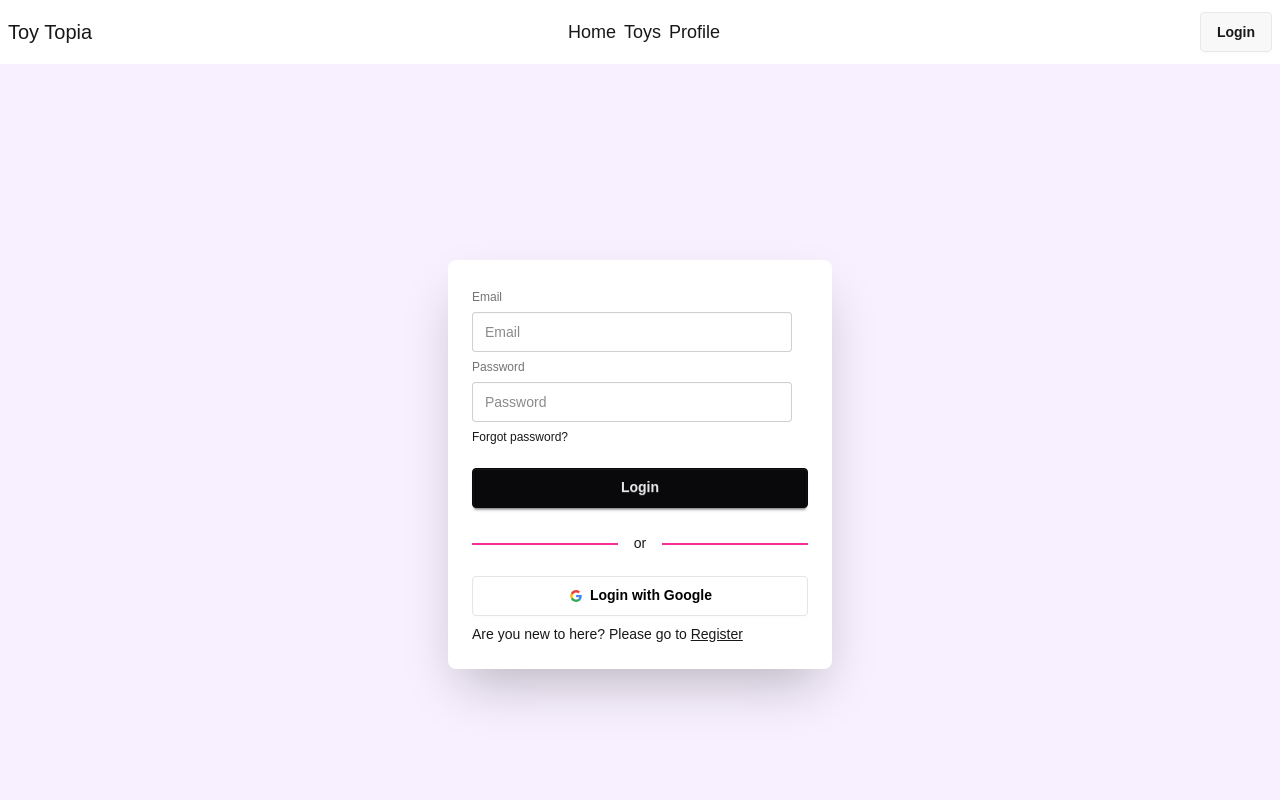
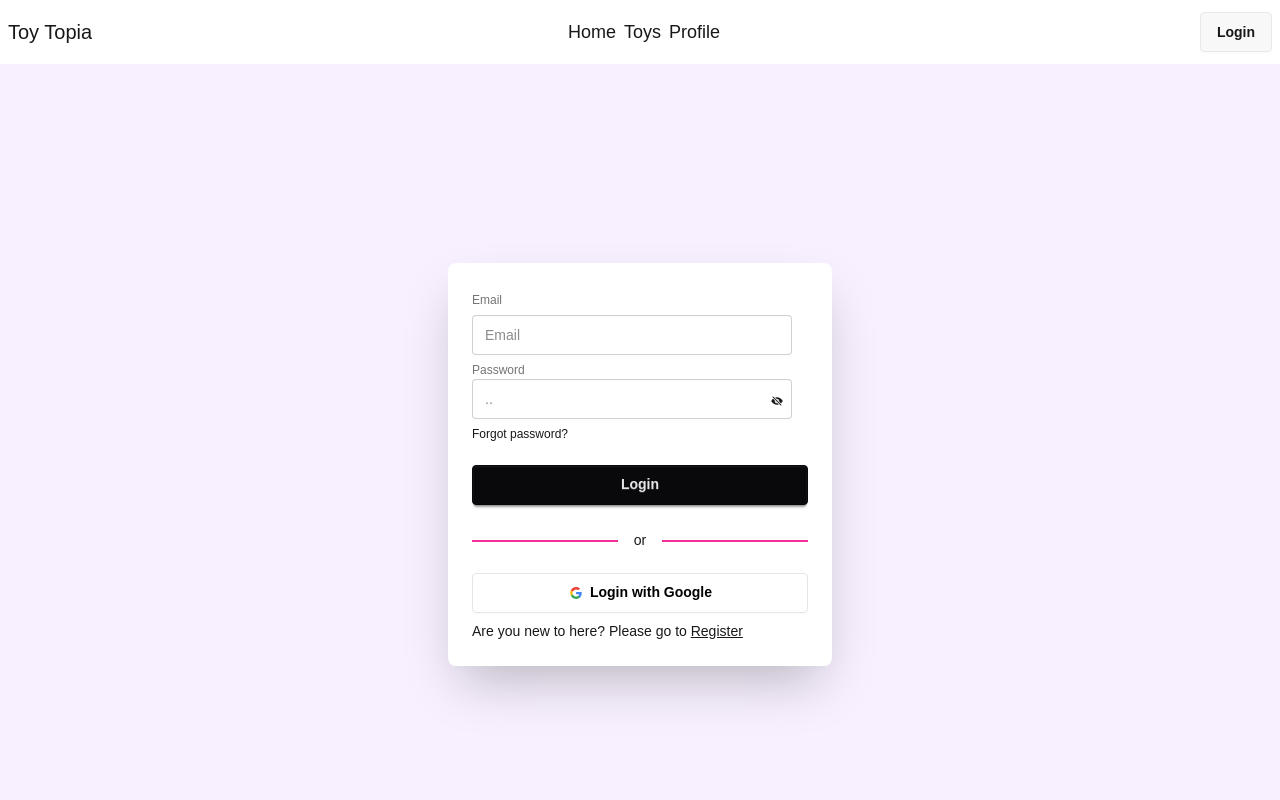
Before and after one commit to Shajidaa/Toytopia, a React (Vite) app: page /login in a window 1280 px wide. Shown: the top 800 px of the page. Built offline with nearby package versions, Linux system fonts and the light colour scheme; no server answers.

Commit message:
login func completed

```diff
--- a/src/Pages/Login.jsx
+++ b/src/Pages/Login.jsx
@@ -1,22 +1,85 @@
-import { Link } from "react-router";
+import { useContext, useState } from "react";
+import { FaEye } from "react-icons/fa";
+import { IoEyeOff } from "react-icons/io5";
+import { Link, useLocation, useNavigate } from "react-router";
+import { AuthContext } from "../Provider/AuthContext";
+import { toast } from "react-toastify";
 
 const Login = () => {
+  const [show, setShow] = useState(null);
+
+  const { signInWithGoogle, setUser, logIn } = useContext(AuthContext);
+  const navigate = useNavigate();
+  const location = useLocation();
+  const handleSignInWithGoogle = () => {
+    signInWithGoogle()
+      .then((res) => setUser(res.user))
+      .catch((err) => console.log(err.message));
+  };
+
+  const handleShowPassword = (e) => {
+    e.preventDefault();
+
+    setShow(!show);
+  };
+  const handleLogIn = async (e) => {
+    e.preventDefault();
+    const from = e.target;
+
+    const email = from.email.value;
+    const password = from.password.value;
+    try {
+      const res = await logIn(email, password);
+      await setUser(res.user);
+      toast.success("Your login successfully!");
+      navigate(location.state ? location.state : "/");
+    } catch (err) {
+      toast.error(err.message);
+    }
+  };
+
   return (
     <div className="flex justify-center items-center  py-2  min-h-screen">
       <div className="card bg-base-100 w-full max-w-sm shrink-0 shadow-2xl">
         <div className="card-body">
+          <form onSubmit={handleLogIn}>
             <fieldset className="fieldset">
               <label className="label">Email</label>
-            <input type="email" className="input" placeholder="Email" />
+              <input
+                type="email"
+                name="email"
+                className="input"
+                placeholder="Email"
+              />
+              {/* password */}
+              <div className="relative">
                 <label className="label">Password</label>
-            <input type="password" className="input" placeholder="Password" />
+                <input
+                  type={show ? "text" : "password"}
+                  name="password"
+                  className="input"
+                  placeholder=".."
+                  required
+                />
+                <span
+                  type="button"
+                  onClick={handleShowPassword}
+                  className="absolute right-[25px] top-[34px] cursor-pointer z-50"
+                >
+                  {show ? <FaEye></FaEye> : <IoEyeOff></IoEyeOff>}
+                </span>
+              </div>
               <div>
                 <a className="link link-hover">Forgot password?</a>
               </div>
               <button className="btn btn-neutral mt-4">Login</button>
             </fieldset>
+          </form>
           <div className="divider divider-secondary">or</div>
-          <button className="btn bg-white text-black border-[#e5e5e5]">
+          <button
+            onClick={handleSignInWithGoogle}
+            className="btn bg-white text-black border-[#e5e5e5]"
+          >
             <svg
               aria-label="Google logo"
               width="16"
--- a/src/Pages/Register.jsx
+++ b/src/Pages/Register.jsx
@@ -8,7 +8,9 @@ import { IoEyeOff } from "react-icons/io5";
 const Register = () => {
   const { signInWithGoogle, user, setUser, createUser, updateProfileFunc } =
     useContext(AuthContext);
+
   const [show, setShow] = useState(false);
+
   const navigate = useNavigate();
   const handleSignInWithGoogle = () => {
     signInWithGoogle()
@@ -94,6 +96,7 @@ const Register = () => {
                   required
                 />
                 <span
+                  type="button"
                   onClick={handleShowPassword}
                   className="absolute right-[25px] top-[34px] cursor-pointer z-50"
                 >
--- a/src/Provider/AuthProvider.jsx
+++ b/src/Provider/AuthProvider.jsx
@@ -2,6 +2,7 @@ import {
   createUserWithEmailAndPassword,
   GoogleAuthProvider,
   onAuthStateChanged,
+  signInWithEmailAndPassword,
   signInWithPopup,
   signOut,
   updateProfile,
@@ -25,7 +26,10 @@ const AuthProvider = ({ children }) => {
     setLoading(true);
     return updateProfile(auth.currentUser, updateData);
   };
-
+  //login
+  const logIn = (email, password) => {
+    return signInWithEmailAndPassword(auth, email, password);
+  };
   //google
   const signInWithGoogle = () => {
     setLoading(true);
@@ -46,6 +50,7 @@ const AuthProvider = ({ children }) => {
     logOut,
     createUser,
     updateProfileFunc,
+    logIn,
   };
 
   useEffect(() => {
```
Lines whose indentation alone changed are shown as unchanged.
